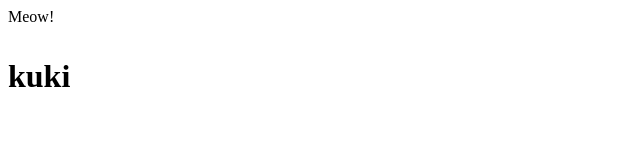
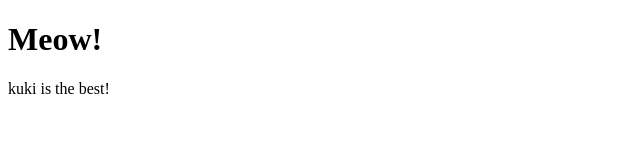
Before and after one commit to Gius-15/pluralsight, a plain HTML site: page index.html in a window 1280 px wide. Shown: the whole page, without its empty margins (0-640 px from the left). Drawn offline with Linux system fonts and the light colour scheme.

Commit message:
index change

```diff
--- a/index.html
+++ b/index.html
@@ -1,9 +1,9 @@
 <!DOCTYPE HTML>
 <html>
-  <head
-    <h1>Meow!<h1>
+  <head>
+    <h1>Meow!</h1>
   </head>
   <body>
-    <p>kuki</p>
+    <p>kuki is the best!</p>
   </body>
 </html>
```
